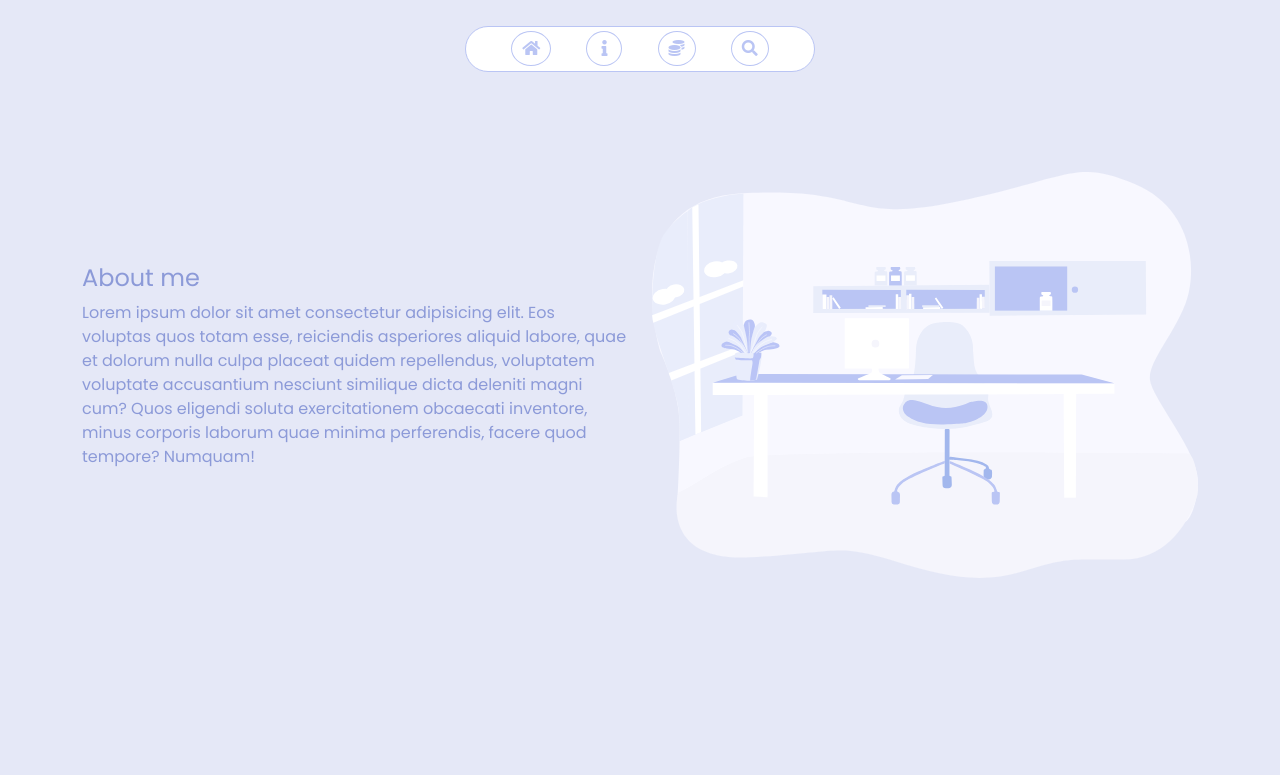
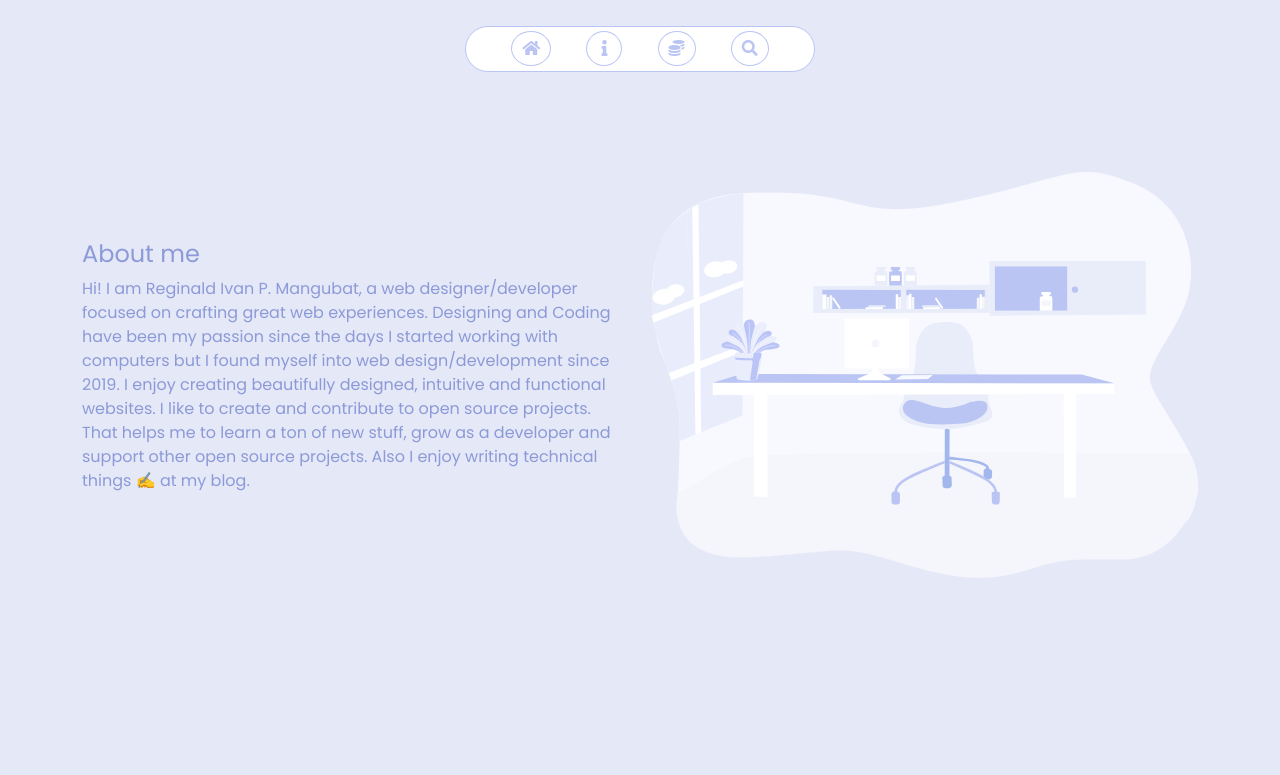
Before and after one commit to Reginald-ai/Porfolio_2_You-Pro, a website built with Vite: page about.html in a window 1280 px wide. Shown: the top 775 px of the page. Built offline with nearby package versions, Linux system fonts and the light colour scheme.

Commit message:
🌴 Done the text

```diff
--- a/about.html
+++ b/about.html
@@ -6,7 +6,7 @@
     <meta name="viewport" content="width=device-width, initial-scale=1.0" />
     <title>About</title>
     <link rel="stylesheet" href="./css/main.css" />
-    <link rel="shortcut icon" type="image/jpg" href="/favicon.png" >
+    <link rel="shortcut icon" type="image/jpg" href="/favicon.png" />
 
     <link
       rel="stylesheet"
@@ -60,13 +60,15 @@
           <div class="col-sm-12 col-md-6">
             <h4 class="color-pw">About me</h4>
             <p class="color-pw">
-              Lorem ipsum dolor sit amet consectetur adipisicing elit. Eos
-              voluptas quos totam esse, reiciendis asperiores aliquid labore,
-              quae et dolorum nulla culpa placeat quidem repellendus, voluptatem
-              voluptate accusantium nesciunt similique dicta deleniti magni cum?
-              Quos eligendi soluta exercitationem obcaecati inventore, minus
-              corporis laborum quae minima perferendis, facere quod tempore?
-              Numquam!
+              Hi! I am Reginald Ivan P. Mangubat, a web designer/developer
+              focused on crafting great web experiences. Designing and Coding
+              have been my passion since the days I started working with
+              computers but I found myself into web design/development since
+              2019. I enjoy creating beautifully designed, intuitive and
+              functional websites. I like to create and contribute to open
+              source projects. That helps me to learn a ton of new stuff, grow
+              as a developer and support other open source projects. Also I
+              enjoy writing technical things ✍️ at my blog.
             </p>
           </div>
           <div class="col-sm-12 col-md-6">
```
Also changed, not shown: index.html (+7 -8 lines).
